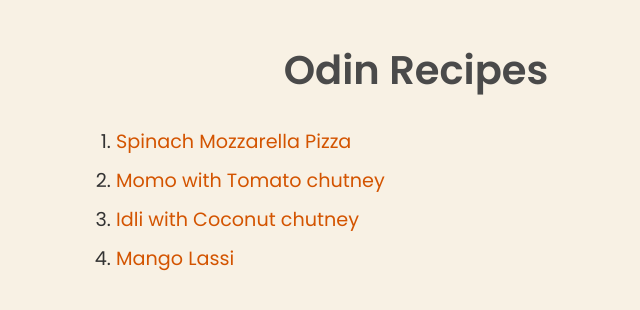
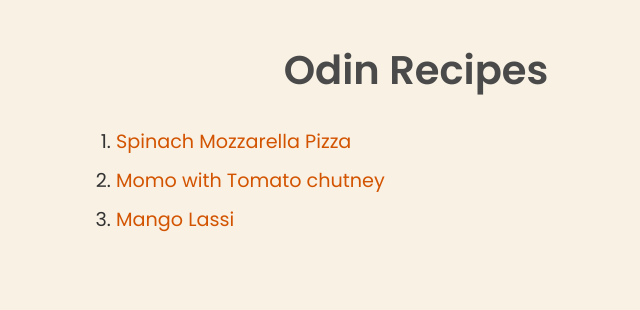
Before and after one commit to PihuPihuPihu/odin-recipes, a plain HTML site: page index.html in a window 1280 px wide. Shown: the whole page, without its empty margins (224-864 px from the left). Drawn offline with Linux system fonts and the light colour scheme.

Commit message:
Update index.html

```diff
--- a/index.html
+++ b/index.html
@@ -54,7 +54,6 @@
     <ol>
         <li><a href="recipes/pizza.html">Spinach Mozzarella Pizza</a></li>
         <li><a href="recipes/momo.html">Momo with Tomato chutney</a></li>
-        <li><a href="recipes/idli.html">Idli with Coconut chutney</a></li>
         <li><a href="recipes/mango_lassi.html">Mango Lassi</a></li>
     </ol>
 </body>
```
